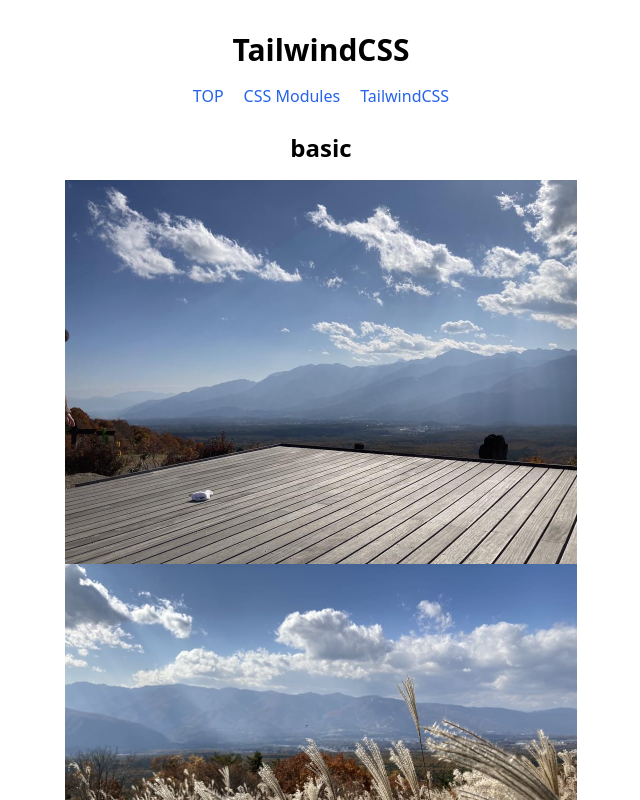
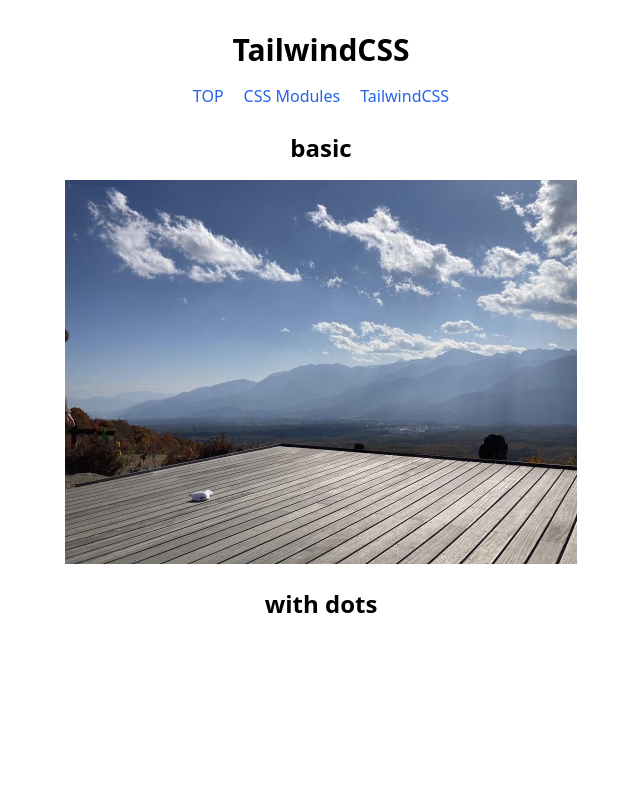
Before and after one commit to yuichiyasui/carousel-ui-demo, a React (Vite) app: page /tailwind-css in a window 1280 px wide. Shown: the top 800 px of the page, without its empty margins (319-959 px from the left). Built offline with nearby package versions, Linux system fonts and the light colour scheme.

Commit message:
Add tailwind basic example

```diff
--- a/src/pages/tailwind-css/page.tsx
+++ b/src/pages/tailwind-css/page.tsx
@@ -5,6 +5,21 @@ import { Carousel } from "~/ui/Carousel";
 import { Navigation } from "~/ui/Navigation";
 import { PageTitle } from "~/ui/PageTitle";
 import { Image } from "~/ui/Image";
+
+const slides = [
+  {
+    id: "1",
+    src: "/sample1.jpg",
+  },
+  {
+    id: "2",
+    src: "/sample2.jpg",
+  },
+  {
+    id: "3",
+    src: "/sample3.jpg",
+  },
+];
 
 export const TailwindCssPage = () => {
   const [basicEmblaRef] = useEmblaCarousel({ loop: true });
@@ -18,17 +33,18 @@ export const TailwindCssPage = () => {
         <h2 className={clsx("font-bold", "text-2xl", "text-center", "mb-4")}>
           basic
         </h2>
-        <Carousel ref={basicEmblaRef}>
-          <Carousel.Container>
-            <Carousel.Slide>
-              <Image width={512} height={384} src="/sample1.jpg" alt="" />
-            </Carousel.Slide>
-            <Carousel.Slide>
-              <Image width={512} height={384} src="/sample2.jpg" alt="" />
-            </Carousel.Slide>
-            <Carousel.Slide>
-              <Image width={512} height={384} src="/sample3.jpg" alt="" />
-            </Carousel.Slide>
+        <Carousel ref={basicEmblaRef} className="overflow-hidden">
+          <Carousel.Container className="flex">
+            {slides.map((slide) => {
+              return (
+                <Carousel.Slide
+                  key={slide.id}
+                  className={clsx("cursor-grab", "basis-full", "shrink-0")}
+                >
+                  <Image width={512} height={384} src={slide.src} alt="" />
+                </Carousel.Slide>
+              );
+            })}
           </Carousel.Container>
         </Carousel>
       </section>
```
